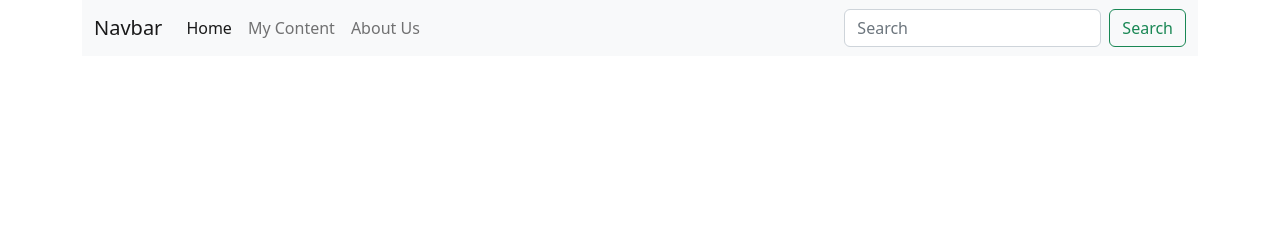
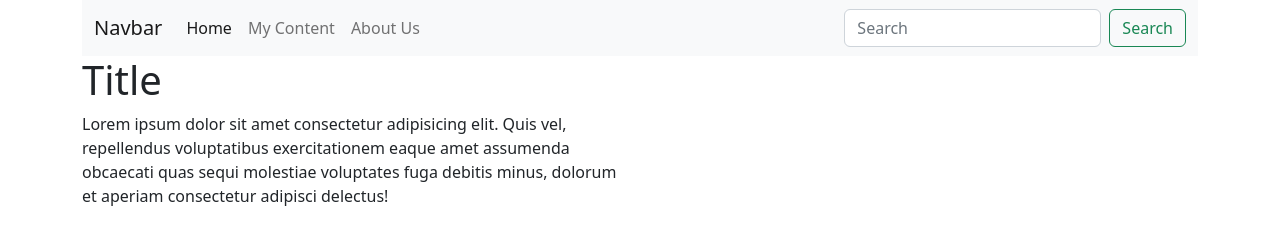
Before and after one commit to palabricajunerey/web3b, a plain HTML site: page about.html in a window 1280 px wide. Drawn offline with nearby package versions, Linux system fonts and the light colour scheme.

Commit message:
nag add ko data sa about.html

```diff
--- a/about.html
+++ b/about.html
@@ -47,6 +47,16 @@
             </div>
         </nav>
         <!-- navbar end -->
+        <!-- content start -->
+        <div class="row">
+            <div class="col-6">
+                <h1>
+                    Title
+                </h1>
+                <p>Lorem ipsum dolor sit amet consectetur adipisicing elit. Quis vel, repellendus voluptatibus exercitationem eaque amet assumenda obcaecati quas sequi molestiae voluptates fuga debitis minus, dolorum et aperiam consectetur adipisci delectus!</p>
+            </div>
+        </div>
+        <!-- content end -->
     </div>
 </body>
 
```
